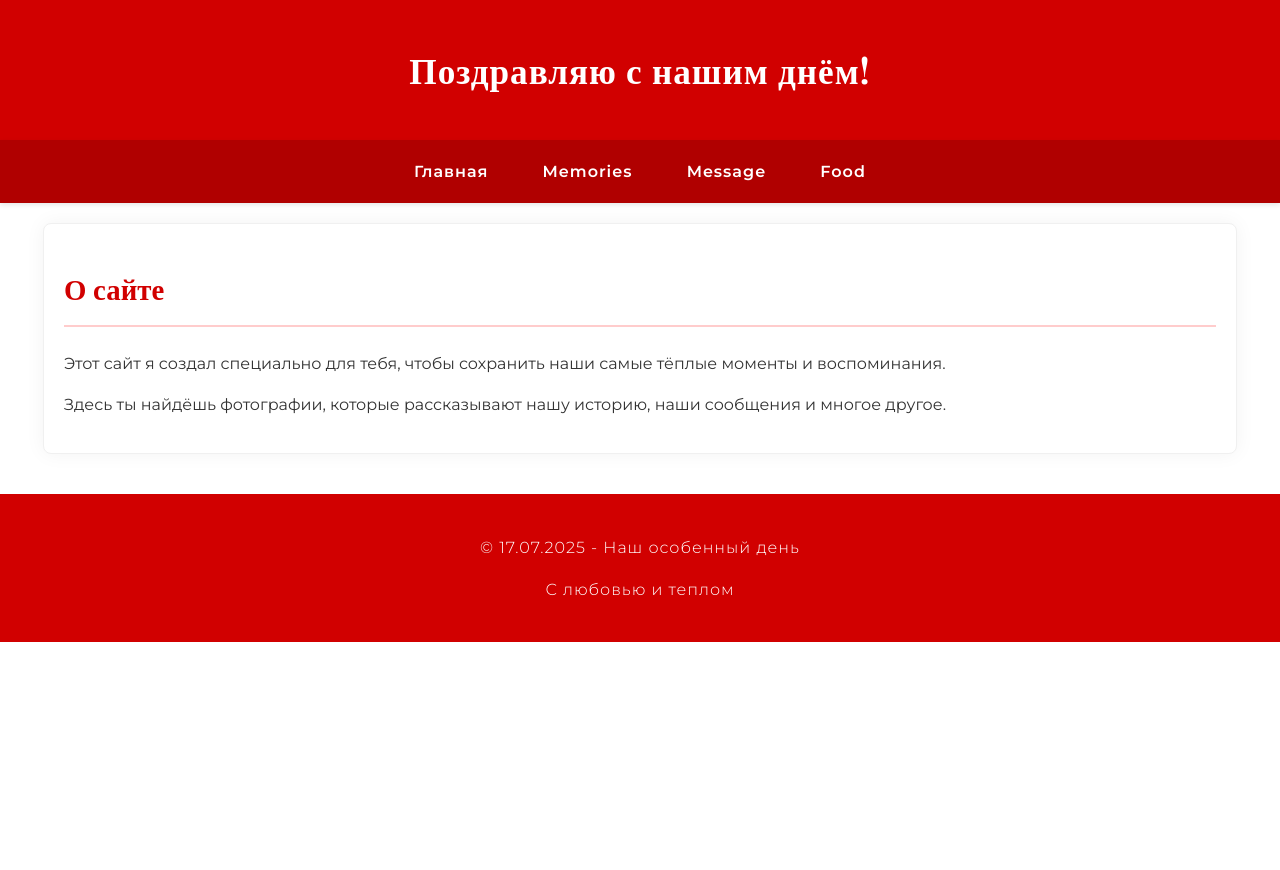
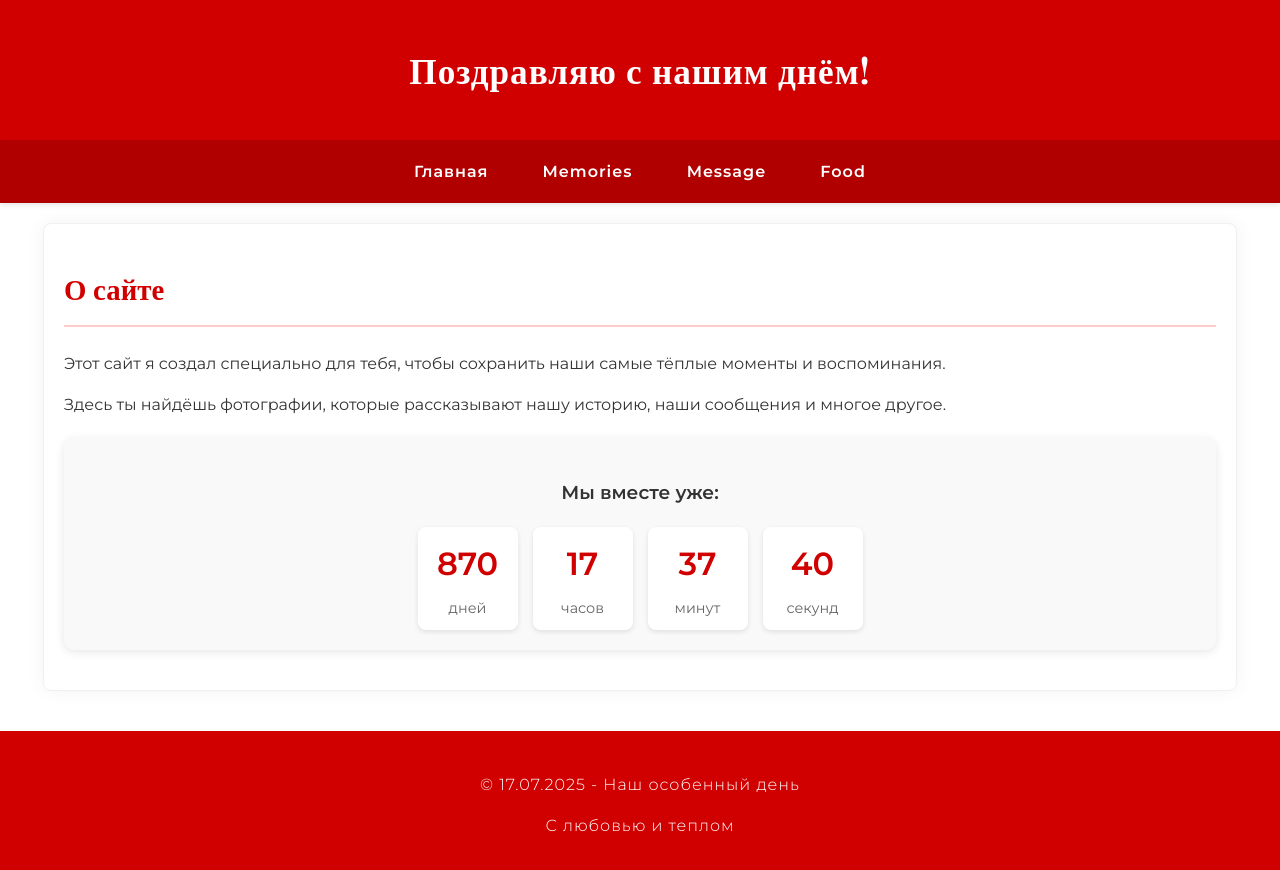
Before and after one commit to Borisov-31m/memory, a plain HTML site: page index.html in a window 1280 px wide. Before the commit the page ends 800 px from the top, so only its background shows below. Drawn offline with nearby package versions, Linux system fonts and the light colour scheme.

Commit message:
Update index.html

```diff
--- a/index.html
+++ b/index.html
@@ -154,6 +154,43 @@
             box-shadow: 0 0 20px rgba(0,0,0,0.05);
             border: 1px solid #f0f0f0;
         }
+        .countdown-container {
+            text-align: center;
+            margin: 20px 0;
+            padding: 20px;
+            background: #f9f9f9;
+            border-radius: 10px;
+            box-shadow: 0 2px 10px rgba(0, 0, 0, 0.1);
+        }
+
+        .countdown {
+            display: flex;
+            justify-content: center;
+            gap: 15px;
+            flex-wrap: wrap;
+        }
+
+        .countdown-item {
+            text-align: center;
+            padding: 10px;
+            background: white;
+            border-radius: 8px;
+            box-shadow: 0 2px 5px rgba(0, 0, 0, 0.1);
+            min-width: 80px;
+        }
+
+        .countdown-item span {
+            font-size: 2em;
+            font-weight: bold;
+            color: #d10000;
+            display: block;
+        }
+
+        .countdown-item p {
+            margin: 5px 0 0;
+            font-size: 0.9em;
+            color: #666;
+        }
 
         footer {
             background: #d10000;
@@ -303,6 +340,27 @@
             <h2>О сайте</h2>
             <p>Этот сайт я создал специально для тебя, чтобы сохранить наши самые тёплые моменты и воспоминания.</p>
             <p>Здесь ты найдёшь фотографии, которые рассказывают нашу историю, наши сообщения и многое другое.</p>
+                <div class="countdown-container">
+        <h3>Мы вместе уже:</h3>
+        <div class="countdown" id="countdown">
+            <div class="countdown-item">
+                <span id="days">00</span>
+                <p>дней</p>
+            </div>
+            <div class="countdown-item">
+                <span id="hours">00</span>
+                <p>часов</p>
+            </div>
+            <div class="countdown-item">
+                <span id="minutes">00</span>
+                <p>минут</p>
+            </div>
+            <div class="countdown-item">
+                <span id="seconds">00</span>
+                <p>секунд</p>
+            </div>
+        </div>
+    </div>
         </section>
         <!-- Memories секция -->
         <section id="memories" class="section">
@@ -497,5 +555,32 @@
             });
         }
     </script>
+    <script>
+    // Укажите дату и время начала отсчёта (в формате: Год, Месяц (0-11), День, Часы, Минуты, Секунды)
+    const startDate = new Date('2023-07-17T01:24:00');
+
+    function updateCountdown() {
+        const now = new Date();
+        const diff = now - startDate;
+
+        // Конвертация миллисекунд в дни, часы, минуты, секунды
+        const seconds = Math.floor(diff / 1000) % 60;
+        const minutes = Math.floor(diff / (1000 * 60)) % 60;
+        const hours = Math.floor(diff / (1000 * 60 * 60)) % 24;
+        const days = Math.floor(diff / (1000 * 60 * 60 * 24));
+
+        // Обновление значений на странице
+        document.getElementById('days').textContent = days.toString().padStart(2, '0');
+        document.getElementById('hours').textContent = hours.toString().padStart(2, '0');
+        document.getElementById('minutes').textContent = minutes.toString().padStart(2, '0');
+        document.getElementById('seconds').textContent = seconds.toString().padStart(2, '0');
+    }
+
+    // Обновляем таймер каждую секунду
+    setInterval(updateCountdown, 1000);
+
+    // Запускаем таймер сразу
+    updateCountdown();
+</script>
 </body>
 </html>
```
